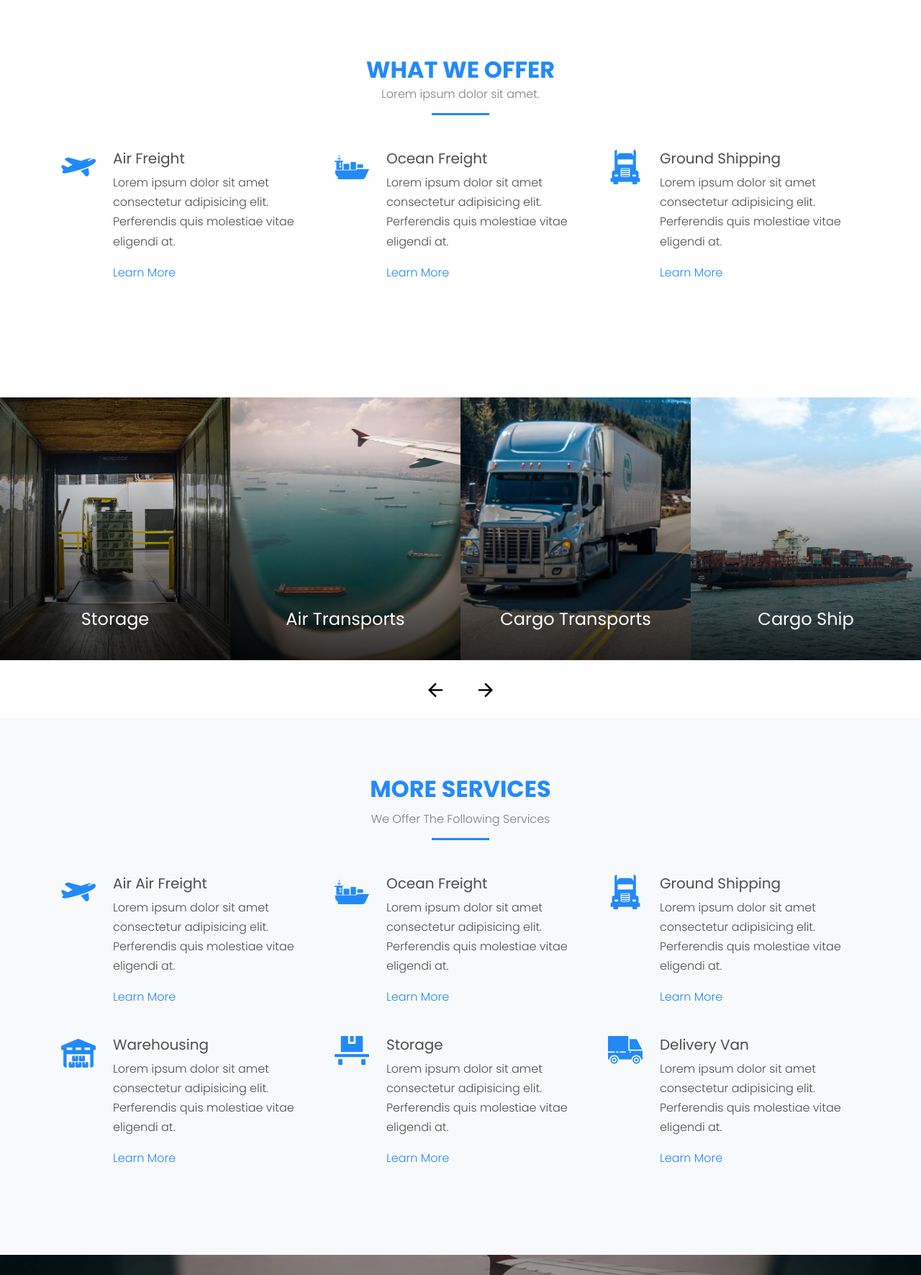
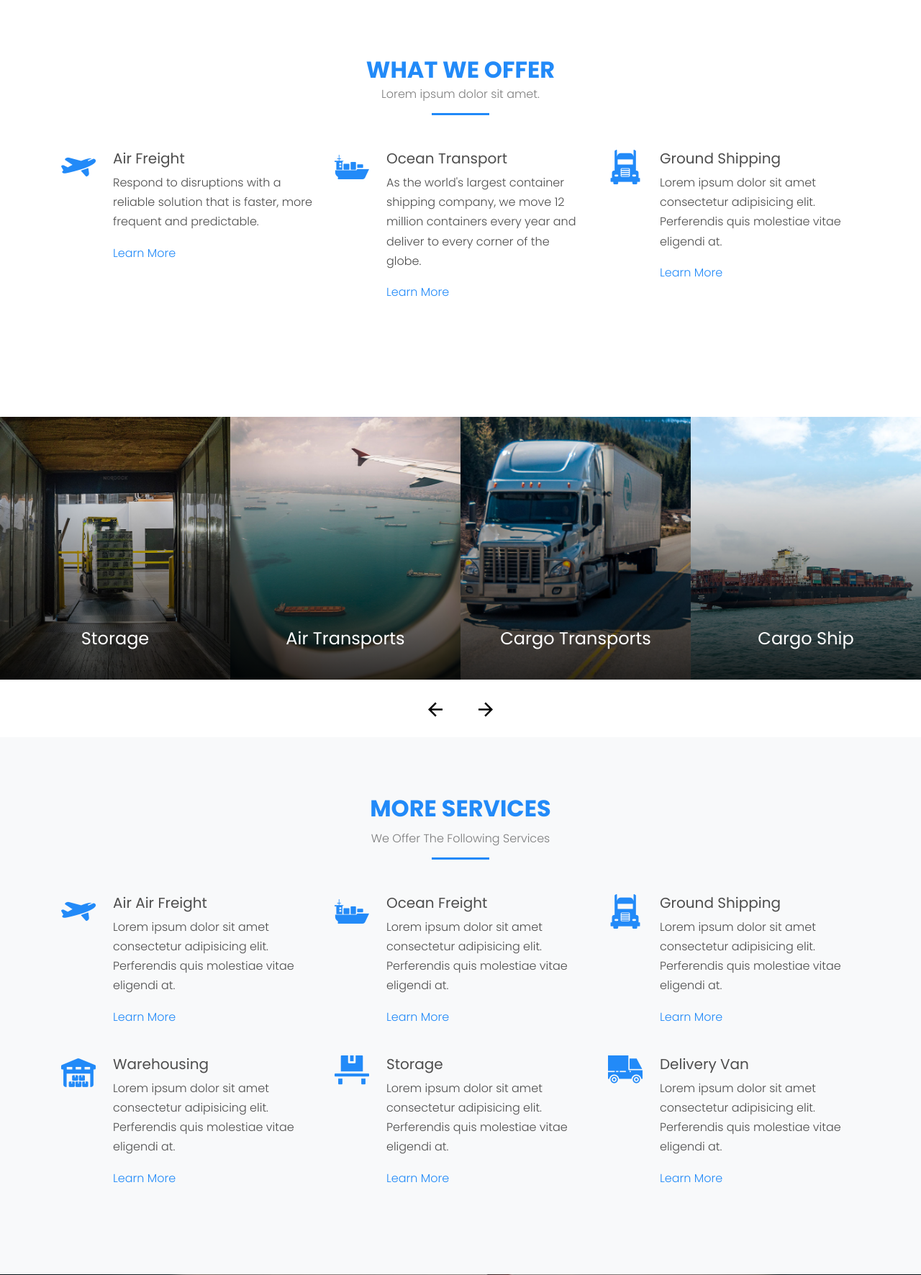
Before and after one commit to Stephen-Akpebi/freshers, a Django app: page / in a window 1280 px wide. Shown: the part 1089-2860 px from the top of the page at 72% size. Run offline with Django 4.2, Linux system fonts and the light colour scheme; some libraries are stand-ins or nearby versions; some web fonts are replaced.

Commit message:
freshers for heroku

```diff
--- a/logistics/templates/logistics/index.html
+++ b/logistics/templates/logistics/index.html
@@ -73,7 +73,7 @@
                         <div class="unit-4-icon mr-4"><span class="text-primary flaticon-travel"></span></div>
                         <div>
                             <h3>Air Freight</h3>
-                            <p>Lorem ipsum dolor sit amet consectetur adipisicing elit. Perferendis quis molestiae vitae eligendi at.</p>
+                            <p>Respond to disruptions with a reliable solution that is faster, more frequent and predictable.</p>
                             <p class="mb-0"><a href="#">Learn More</a></p>
                         </div>
                     </div>
@@ -82,8 +82,8 @@
                     <div class="unit-4 d-flex">
                         <div class="unit-4-icon mr-4"><span class="text-primary flaticon-sea-ship-with-containers"></span></div>
                         <div>
-                            <h3>Ocean Freight</h3>
-                            <p>Lorem ipsum dolor sit amet consectetur adipisicing elit. Perferendis quis molestiae vitae eligendi at.</p>
+                            <h3>Ocean Transport</h3>
+                            <p>As the world's largest container shipping company, we move 12 million containers every year and deliver to every corner of the globe.</p>
                             <p class="mb-0"><a href="#">Learn More</a></p>
                         </div>
                     </div>
```
